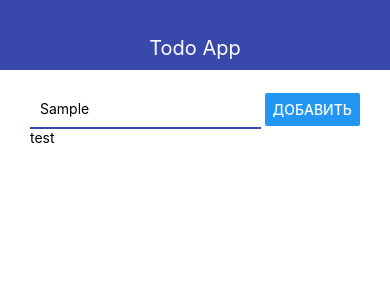
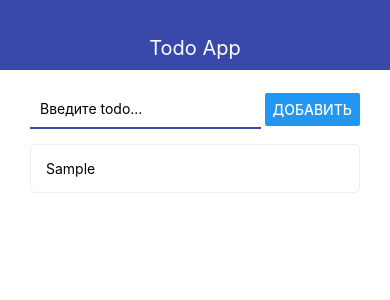
Before and after one commit to NookieNoo/react-native-first, a React Native app: screen / in a window 390 px wide. Both pictures are taken after typing "Sample" into the empty fields and a click on the button "ДОБАВИТЬ". Shown: the top 300 px of the page. Built offline with nearby package versions, Linux system fonts and the light colour scheme.

Commit message:
Удаление todo

```diff
--- a/App.js
+++ b/App.js
@@ -1,10 +1,26 @@
 import React, { useState } from "react";
-import { StyleSheet, Text, View } from "react-native";
+import { StyleSheet, Text, View, FlatList } from "react-native";
 import { Navbar } from "./src/Navbar";
 import { AddTodo } from "./src/AddTodo";
+import { Todo } from "./src/Todo";
 
 export default function App() {
-  const [todos, setTodos] = useState([]);
+    const [todos, setTodos] = useState([
+        // { id: 1, title: "test" },
+        // { id: 2, title: "test" },
+        // { id: 3, title: "test" },
+        // { id: 4, title: "test" },
+        // { id: 5, title: "test" },
+        // { id: 6, title: "test" },
+        // { id: 7, title: "test" },
+        // { id: 8, title: "test" },
+        // { id: 9, title: "test" },
+        // { id: 10, title: "test" },
+        // { id: 11, title: "test" },
+        // { id: 12, title: "test" },
+        // { id: 13, title: "test" },
+        // { id: 14, title: "test" },
+    ]);
 
     const addTodo = (title) => {
         setTodos((pr) => [
@@ -16,16 +32,20 @@
         ]);
     };
 
+    const removeTodo = (id) => {
+        setTodos(prev => prev.filter(todo => todo.id !== id));
+    }
+
     return (
         <View>
             <Navbar title="Todo App" />
             <View style={styles.container}>
                 <AddTodo onSubmit={addTodo}/>
-        <View>
-          { todos.map(todo => {
-            return <Text key={todo.id}>{todo.title}</Text>
-          }) }
-        </View>
+                <FlatList
+                    data={todos}
+                    renderItem={({ item }) => <Todo todo={item} onRemove={removeTodo}/>}
+                    keyExtractor={(item) => item.id.toString()}
+                />
             </View>
         </View>
     );
--- a/src/AddTodo.js
+++ b/src/AddTodo.js
@@ -1,33 +1,45 @@
-import React from 'react'
-import {View, TextInput, Button, StyleSheet} from 'react-native'
+import React, { useState } from "react";
+import { View, TextInput, Button, Alert, StyleSheet } from "react-native";
 
-
-export const AddTodo = ({onSubmit}) => {
-
+export const AddTodo = ({ onSubmit }) => {
+    const [value, setValue] = useState("");
     const pressHandler = () => {
-        onSubmit('test')
-    }
-
+        if (value.trim()) {
+            onSubmit(value);
+            setValue("");
+        } else {
+            Alert.alert("Название todo не должно быть пустым");
+        }
+    };
 
     return (
         <View style={styles.block}>
-            <TextInput style={styles.input}/>
-            <Button title="Добавить" onPress={pressHandler}/>
+            <TextInput
+                value={value}
+                placeholder="Введите todo..."
+                onChangeText={setValue}
+                style={styles.input}
+                autoCorrect={false}
+                autoCapitalize="none"
+                // keyboardType='number-pad'
+            />
+            <Button title="Добавить" onPress={pressHandler} />
         </View>
-    )
-}
+    );
+};
 
 const styles = StyleSheet.create({
     block: {
-        flexDirection: 'row',
-        justifyContent: 'space-between',
-        alignItems: 'center'
+        flexDirection: "row",
+        justifyContent: "space-between",
+        alignItems: "center",
+        marginBottom: 15,
     },
     input: {
-        width: '70%',
+        width: "70%",
         padding: 10,
-        borderStyle: 'solid',
+        borderStyle: "solid",
         borderBottomWidth: 2,
-        borderBottomColor: '#3949ab',
-    }
-})
+        borderBottomColor: "#3949ab",
+    },
+});
--- a/src/Todo.js
+++ b/src/Todo.js
@@ -1,11 +1,18 @@
 import React from "react";
-import { StyleSheet, Text, View } from "react-native";
+import { StyleSheet, Text, View, TouchableOpacity } from "react-native";
 
-export const Todo = ({ todo }) => {
+export const Todo = ({ todo, onRemove }) => {
     return (
+        <TouchableOpacity
+            activeOpacity={0.5}
+            onPress={() => console.log("Pressed1", todo.id)}
+            // onLongPress={() => onRemove(todo.id)}
+            onLongPress={onRemove.bind(null, todo.id)}
+        >
             <View style={styles.todo}>
                 <Text>{todo.title}</Text>
             </View>
+        </TouchableOpacity>
     );
 };
 
@@ -17,5 +24,6 @@
         borderWidth: 1,
         borderColor: "#eee",
         borderRadius: 5,
+        marginBottom: 10,
     },
 });
```
Also changed, not shown: 1 other file (tests, documents, lock files or other folders). Lines whose indentation alone changed are shown as unchanged.
